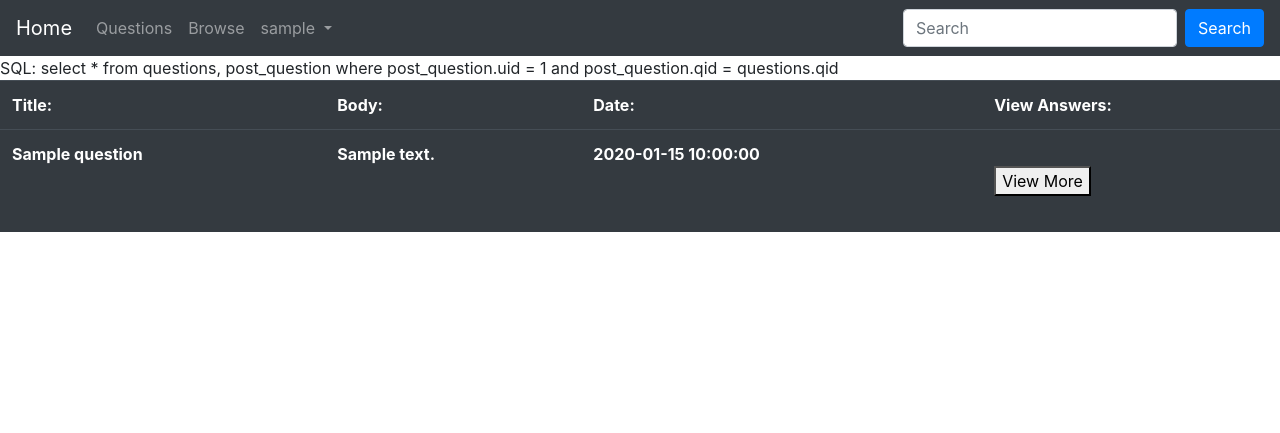
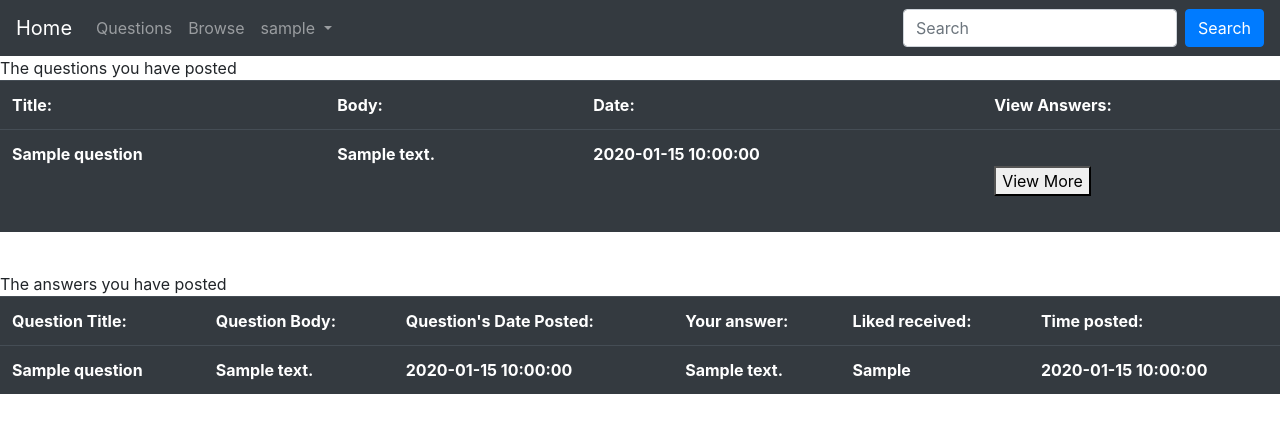
Before and after one commit to bvo4/Databases-Project, a PHP site: page /submissions.php in a window 1280 px wide. Shown: the top 433 px of the page. Run offline with PHP 8.4, Linux system fonts and the light colour scheme; the visitor is signed in with stand-in values (Sample User, id 1); tables that the repository leaves empty or names only in its code hold one stand-in row (values such as "Sample post"); lists and menus that the app fills with data are empty.

Commit message:
Ability to see one's own questions and answers implemented

```diff
--- a/PHP web resources/submissions.php
+++ b/PHP web resources/submissions.php
@@ -16,12 +16,65 @@ echo $header;
 
 <body>
 <?php
+include 'db_connection_project.php';
+post_questions();
+post_answers();
 
-search();
+function post_answers()
+{
+	include 'reactjs.php';
+	$conn = OpenCon();
+	$uid = $_SESSION['uid'];
+	$sql = "select *
+		from answers, post_answers
+		where post_answers.aid = answers.aid
+		and post_answers.uid = $uid";
 
-function search()
+	$stmt = mysqli_query($conn, $sql);
+	$num = mysqli_num_rows($stmt);
+	if($num > 0)
 	{
-	include 'db_connection_project.php';
+		echo "<br/> The answers you have posted";
+		echo_table_answers();
+		while($row = mysqli_fetch_array($stmt))
+		{
+			$qid = $row['qid'];
+			$sql_question = "select *
+			from post_answers, questions
+			where post_answers.qid = questions.qid
+			and post_answers.qid = $qid";
+			$question = grab_first_row($conn, $sql_question);
+
+			$test =
+				"<tr>"
+				. "<th>" . $question['title'] ."</th>". "</th>"
+				. "<th>" . $question['body'] ."</th> " . "</th>"
+				. "<th>" . $question['timeposted'] . "</th>"
+				. "<th>" . $row['body'] . "</th>"
+				. "<th>" . $row['grade'] . "</th>"
+				. "<th>" . $row['timeposted'] . "</th>"
+				."</tr>"
+				;
+					$test = str_replace(PHP_EOL, '<br />', $test);
+					echo $test;
+		}
+		echo "</table>";
+	}
+	else
+	{
+	  $greenthing = '<div class="row">
+					<div class="col-sm">
+						<div class="alert alert-danger">
+							You have not submitted any answers.
+						</div>
+					</div>
+					</div>';
+		echo $greenthing;
+	}
+}
+
+function post_questions()
+{
 	if(isset($_SESSION['uid']))
 	{
 		$uid = $_SESSION['uid'];
@@ -32,10 +85,12 @@ function search()
 				and post_question.qid = questions.qid
 				";
 
-		echo 'SQL: ' . $sql;
+		$stmt = mysqli_query($conn, $sql);
+		$num = mysqli_num_rows($stmt);
 
-		$stmt = mysqli_query($conn, $sql);
-
+		if($num > 0)
+		{
+			echo "The questions you have posted";
 			echo_table();
 			while($row = mysqli_fetch_array($stmt))
 			{
@@ -57,6 +112,18 @@ function search()
 		}
 		else
 		{
+		  $greenthing = '<div class="row">
+						<div class="col-sm">
+							<div class="alert alert-success">
+								You have not submitted any questions.
+							</div>
+						</div>
+						</div>';
+			echo $greenthing;
+		}
+	}
+	else
+	{
 		echo "ERROR:  YOU ARE NOT LOGGED IN";
 	}
 }
@@ -74,6 +141,21 @@ function echo_table()
 		";
 }
 
+function echo_table_answers()
+{
+	echo "<br/>
+		  <table style = 'width:100%' class='table table-dark table-hover'>
+		  <tr>
+		  <th> Question Title:  </th>
+		  <th> Question Body:  </th>
+		  <th> Question's Date Posted:  </th>
+		  <th> Your answer:  </th>
+		  <th> Liked received:  </th>
+		  <th> Time posted: </th>
+		  </tr>
+		";
+}
+
 ?>
 
 </body>
```
Lines whose indentation alone changed are shown as unchanged.
